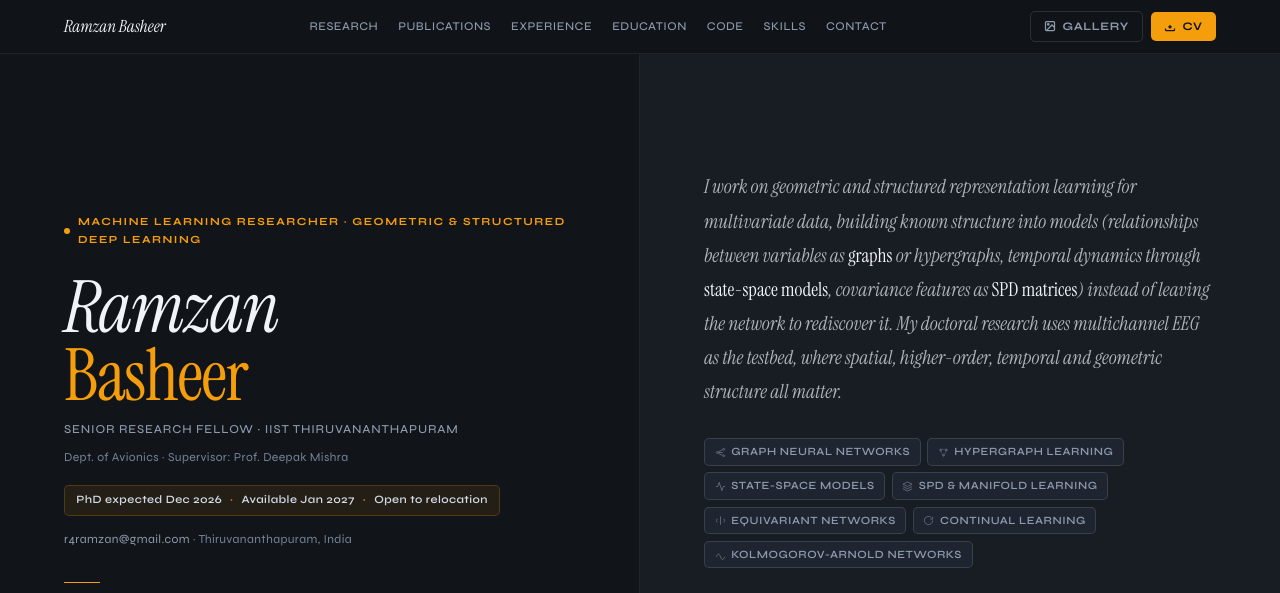
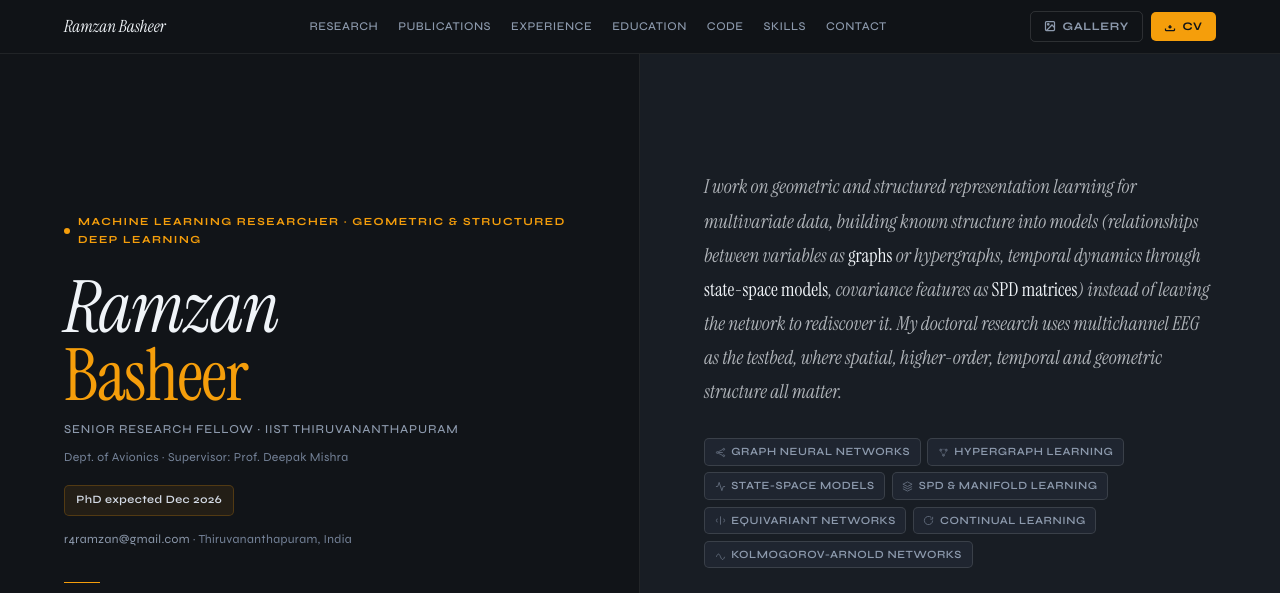
Before and after one commit to ramzan-basheer/ramzan-basheer.github.io, a website: page index.html in a window 1280 px wide. Shown: the top 593 px of the page. Drawn offline with Linux system fonts and the light colour scheme.

Commit message:
Update availability information in index.html
Removed 'Available Jan 2027' and 'Open to relocation' from availability section.

```diff
--- a/index.html
+++ b/index.html
@@ -530,7 +530,7 @@ footer a:hover{color:var(--amber)}
     <div class="hero-affil">Senior Research Fellow · IIST Thiruvananthapuram</div>
     <div class="hero-lab">Dept. of Avionics · Supervisor: Prof. Deepak Mishra</div>
     <div class="hero-avail">
-      <span>PhD expected Dec 2026</span><span>Available Jan 2027</span><span>Open to relocation</span>
+      <span>PhD expected Dec 2026</span>
     </div>
     <div class="hero-contact"><a href="mailto:r4ramzan@gmail.com">r4ramzan@gmail.com</a> · Thiruvananthapuram, India</div>
     <div class="hero-divider"></div>
```
